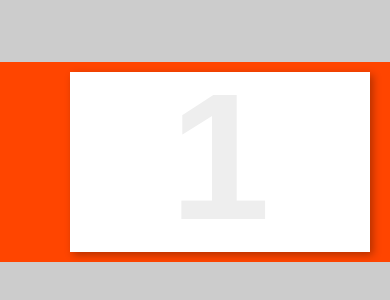
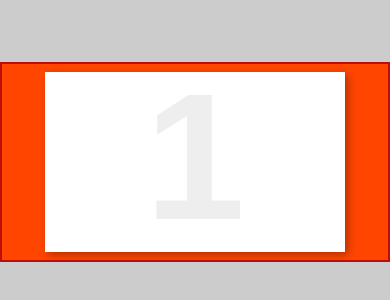
Before and after one commit to nicatspark/react-slider, a React (Create React App) app: page / in a window 390 px wide. Shown: the part 360-660 px from the top of the page. Built offline with nearby package versions, Linux system fonts and the light colour scheme.

Commit message:
Mobile centering and events works.

```diff
--- a/src/App.js
+++ b/src/App.js
@@ -1,13 +1,13 @@
-import React from "react";
-import styled from "styled-components";
-import Slider from "./components/Slider";
+import React from 'react';
+import styled from 'styled-components';
+import Slider from './components/Slider';
 
 const Container = styled.div`
   height: 100vh;
   width: 100vw;
   background: #ccc;
   color: #333;
-  div {
+  & > div {
     position: absolute;
     top: 50%;
     left: 0;
--- a/src/components/Slider.js
+++ b/src/components/Slider.js
@@ -12,13 +12,14 @@ const CardsContainer = styled.div`
 `;
 
 const CardSection = styled.section`
-  min-width: 500px;
+  min-width: 100vw;
   height: 100%;
-  overflow: hidden;
+  box-shadow: inset 0px 0px 0px 2px rgb(189, 14, 14);
+  /* overflow: hidden; */
   scroll-snap-align: center;
   scroll-snap-stop: always;
   position: relative;
-  figure {
+  /* figure {
     height: 180px;
     width: 300px;
     margin: 10px 70px;
@@ -29,26 +30,30 @@ const CardSection = styled.section`
     font-size: 180px;
     font-weight: bold;
     color: #eee;
-    /* &:first-child {
-      margin-left: 200px;
-    }
-    &:last-child {
-      margin-right: 200px;
-    } */
-    /* img {
-      display: inline-block;
-      height: 90%;
-      object-fit: cover;
-      width: 100%;
-      visibility: hidden;
-    } */
-  }
+  } */
+`;
+
+const Card = styled.div`
+  position: absolute;
+  top: 50%;
+  left: 50%;
+  transform: translate(-50%, -50%);
+  height: 180px;
+  width: 300px;
+  background: #fff;
+  box-shadow: 3px 3px 8px rgba(0, 0, 0, 0.3);
+  text-align: center;
+  line-height: 170px;
+  font-size: 180px;
+  font-weight: bold;
+  color: #eee;
 `;
 
 function Slider() {
   // eslint-disable-next-line
   const { isScrolled, setScrolled } = useState(false);
   const sliderContainer = useRef(null);
+  // eslint-disable-next-line
   const [payload, setPayload] = useState([
     { card: 1 },
     { card: 2 },
@@ -75,7 +80,7 @@ function Slider() {
     >
       {payload.map((card, i) => (
         <CardSection key={i}>
-          <figure>{card.card}</figure>
+          <Card>{card.card}</Card>
         </CardSection>
       ))}
     </CardsContainer>
```
